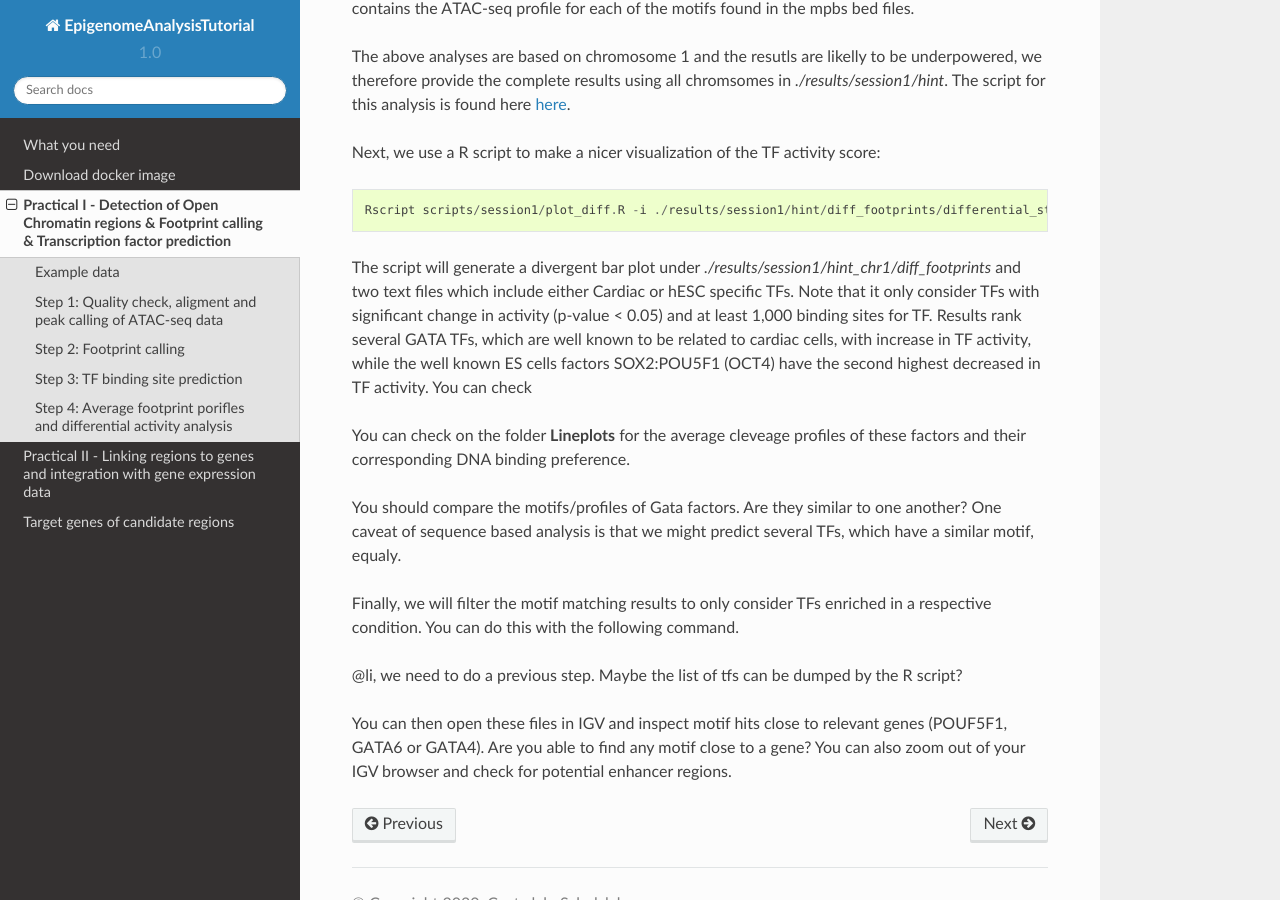
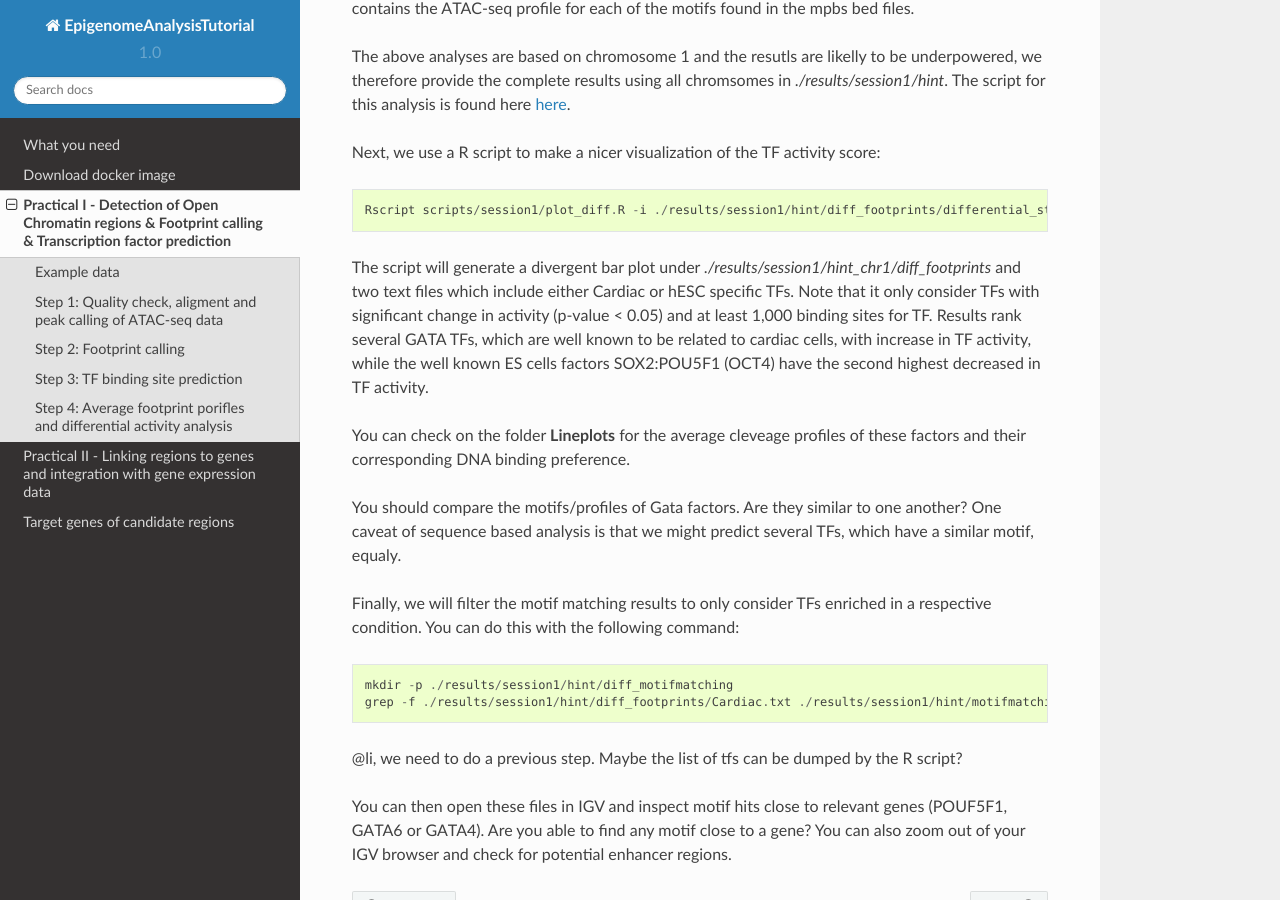
Before and after one commit to SchulzLab/EpigenomeAnalysisTutorial-2020, a Sphinx documentation site: the page built from docs/Practical1.rst, in a window 1280 px wide and 900 px high, scrolled down 3875 px. Built offline with Sphinx 7.4.7 and the Read the Docs theme 2.0.0, drawn with Linux system fonts in a browser that asks for light colours.

Commit message:
Update Practical1.rst

```diff
--- a/docs/Practical1.rst
+++ b/docs/Practical1.rst
@@ -110,13 +110,16 @@ Next, we use a R script to make a nicer visualization of the TF activity score:
 ::
     Rscript scripts/session1/plot_diff.R -i ./results/session1/hint/diff_footprints/differential_statistics.txt -o ./results/session1/hint/diff_footprints
 
-The script will generate a divergent bar plot under *./results/session1/hint_chr1/diff_footprints* and two text files which include either Cardiac or hESC specific TFs. Note that it only consider TFs with significant change in activity (p-value < 0.05) and at least 1,000 binding sites for TF. Results rank several GATA TFs, which are well known to be related to cardiac cells, with increase in TF activity, while the well known ES cells factors SOX2:POU5F1 (OCT4) have the second highest decreased in TF activity. You can check
+The script will generate a divergent bar plot under *./results/session1/hint_chr1/diff_footprints* and two text files which include either Cardiac or hESC specific TFs. Note that it only consider TFs with significant change in activity (p-value < 0.05) and at least 1,000 binding sites for TF. Results rank several GATA TFs, which are well known to be related to cardiac cells, with increase in TF activity, while the well known ES cells factors SOX2:POU5F1 (OCT4) have the second highest decreased in TF activity.
 
 You can check on the folder **Lineplots** for the average cleveage profiles of these factors and their corresponding DNA binding preference.
 
 You should compare the motifs/profiles of Gata factors. Are they similar to one another? One caveat of sequence based analysis is that we might predict several TFs, which have a similar motif, equaly.
 
-Finally, we will filter the motif matching results to only consider TFs enriched in a respective condition. You can do this with the following command.
+Finally, we will filter the motif matching results to only consider TFs enriched in a respective condition. You can do this with the following command:
+::
+    mkdir -p ./results/session1/hint/diff_motifmatching
+    grep -f ./results/session1/hint/diff_footprints/Cardiac.txt ./results/session1/hint/motifmatching/Cardiac_mpbs.bed > ./results/session1/hint/diff_motifmatching/Cardiac_mpbs.bed
 
 @li, we need to do a previous step. Maybe the list of tfs can be dumped by the R script?
 
```
